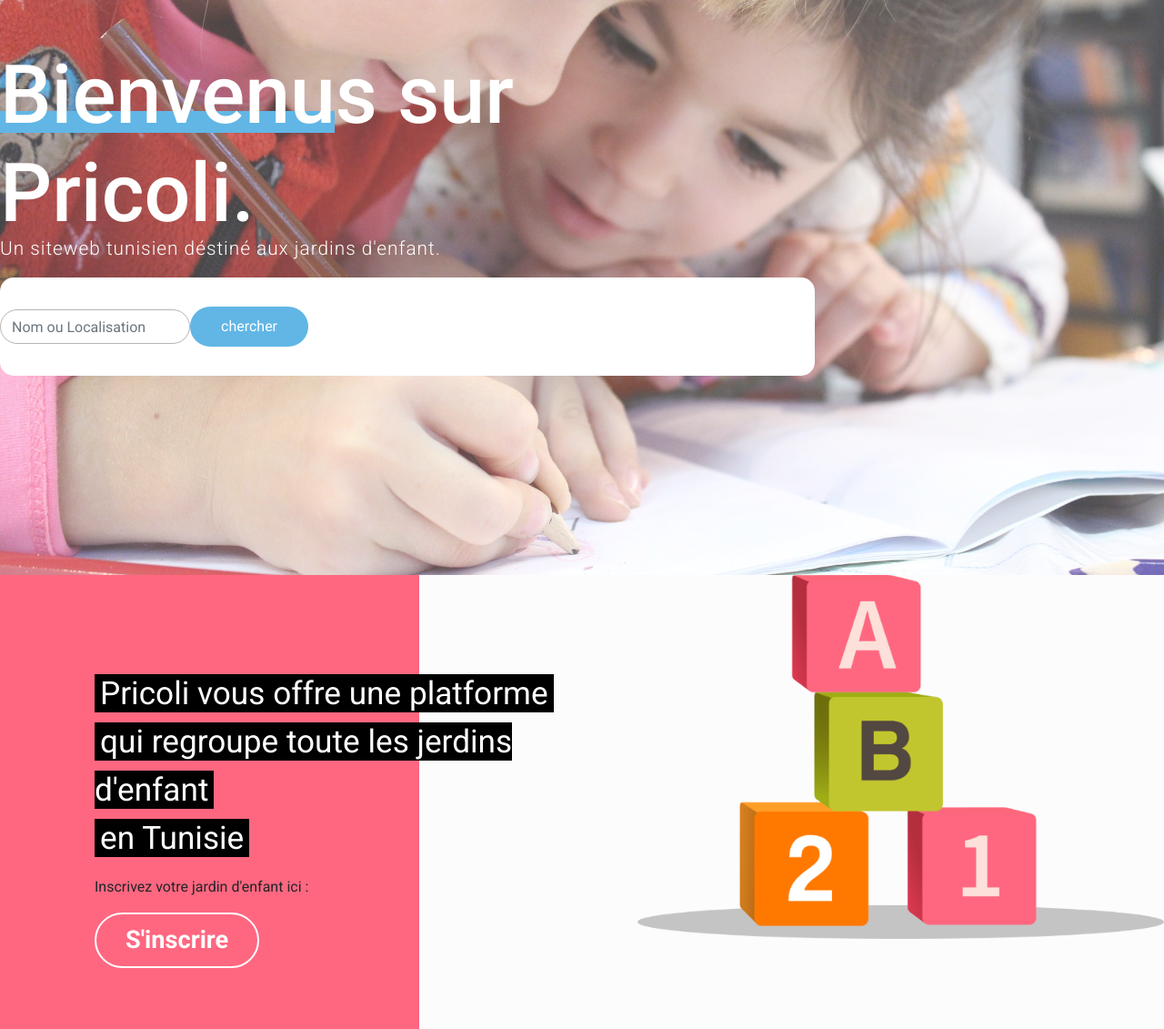
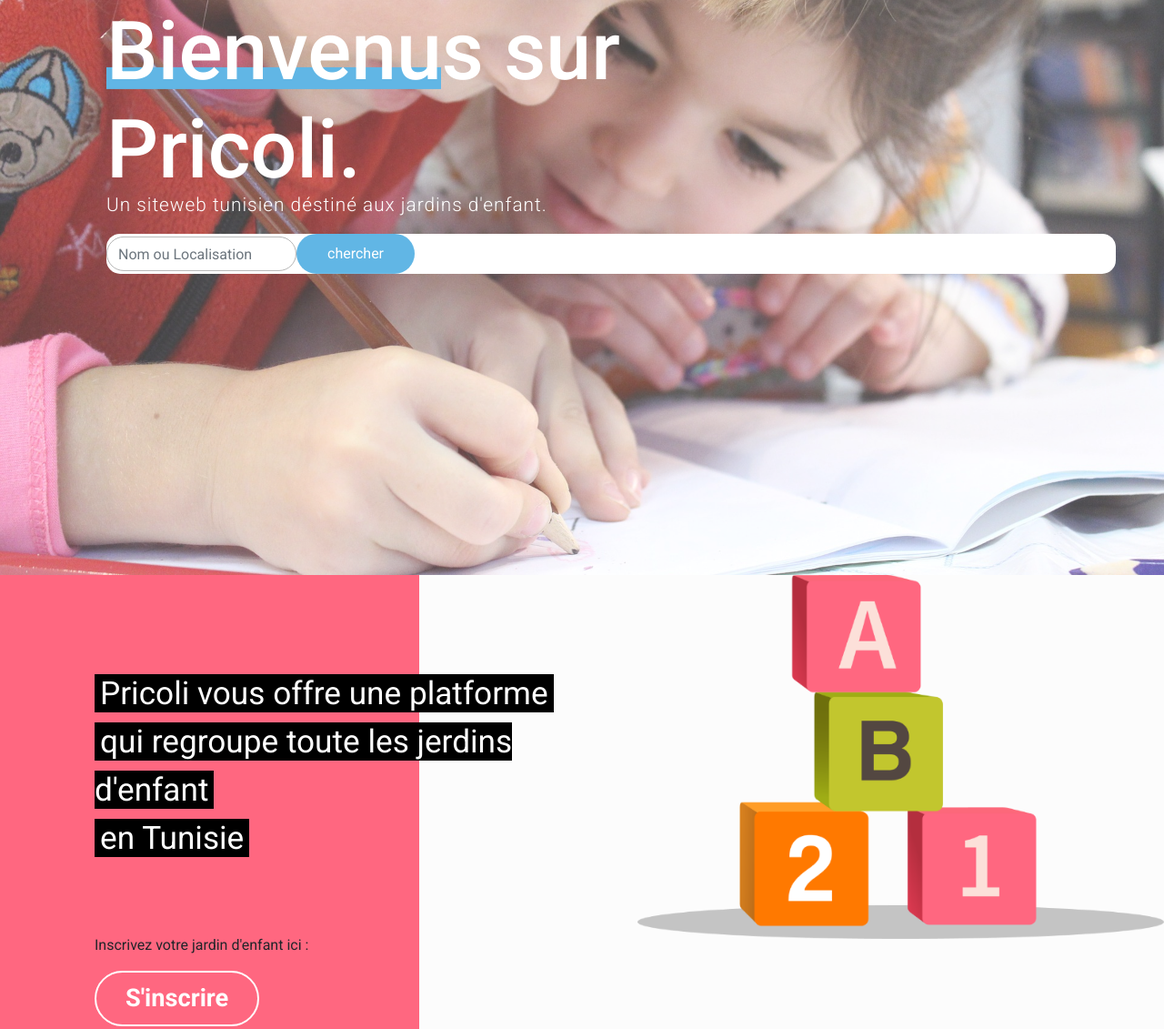
Before and after one commit to YosraSkhiri/pricoli, a website: page index.html in a window 1280 px wide. Shown: the part 239-1370 px from the top of the page at 91% size. Drawn offline with nearby package versions, Linux system fonts and the light colour scheme.

Commit message:
centered the content of the hero section

```diff
--- a/index.html
+++ b/index.html
@@ -37,8 +37,7 @@
     </nav>
 
     <header class="hero-section">
-        <div class="hero-content h-100 row align-items-center">
-            <div class="col">
+        <div class="hero-content container">
             <h1 class="h1">Bienvenus sur <br><span>Pricoli.</span> </h1>
             <p>Un siteweb tunisien déstiné aux jardins d'enfant.</p>
             <div class="hero-form">
@@ -47,20 +46,19 @@
                     <input type="text" class="form-control" id="inlineFormInputName2" placeholder="Nom ou Localisation">
 
                     <button type="submit" class="btn btn-search">chercher</button>
-                  </form>
-                </div>
+                </form>
             </div>
         </div>
     </header>
 
     <section class="home-section d-flex">
         <div class="part-1">
-            <p class="def">
+            <p class="para-1">
                 <br><span>Pricoli vous offre une platforme</span>
                 <br><span>qui regroupe toute les jerdins d'enfant</span>
                 <br><span>en Tunisie</span>
             </p>
-            <p>Inscrivez votre jardin d'enfant ici :</p>
+            <p class="para-2">Inscrivez votre jardin d'enfant ici :</p>
             <button class="btn btn-bg-in">S'inscrire</button>
         </div>
         <img src="img/cubes.png" alt="Game">
--- a/scss/_custom.scss
+++ b/scss/_custom.scss
@@ -59,7 +59,10 @@
 .hero-content{
     position: relative;
     z-index: 5;
-
+    top: 40%;
+    left: 50%;
+    transform: translate(-50%, -50%);
+    margin: 0 2rem;
     h1{
         color: white;
         font-size: 5.6rem;
@@ -86,8 +89,7 @@
 
 
 .hero-form{
-    width: 70%;
-    padding: 2rem 0;
+    //padding: 2rem 1rem;
     background: white;
    border-radius: 15px;
 
@@ -110,13 +112,17 @@
 
     }
 
-    p.def{
+    p.para-1{
         span{
             font-size: 2.2rem;
             background: black;
             color: white;
             padding: 0 6px;
         }
+    }
+
+    p.para-2{
+        margin-top: 5rem;
     }
 
     &::before{
```
Also changed, not shown: css/main.css, 1 other file.
